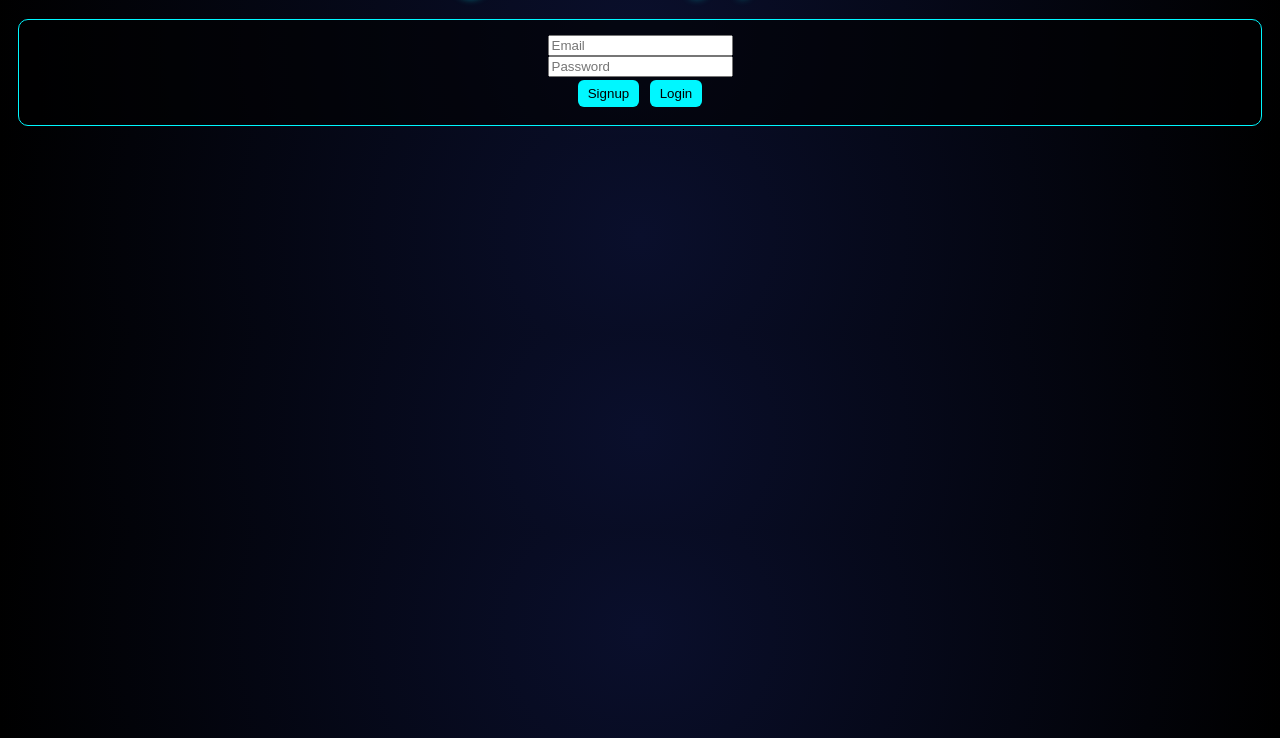
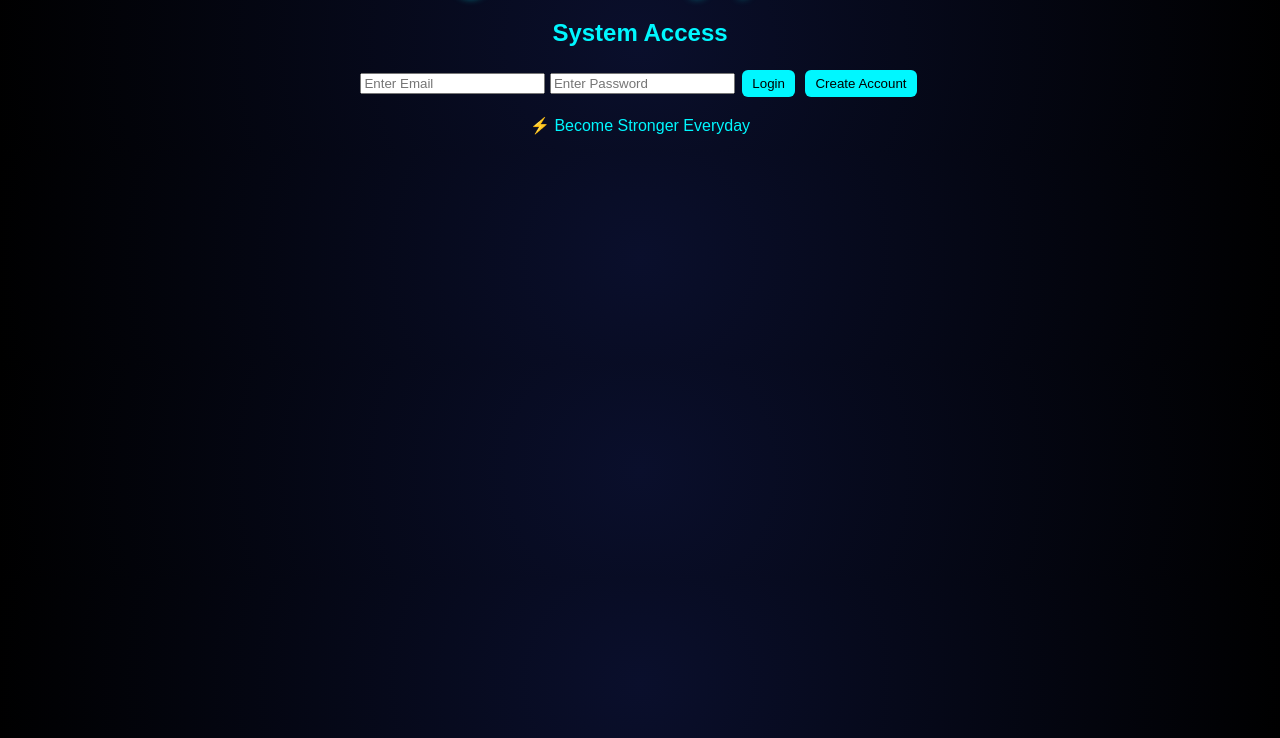
Before and after one commit to Sahil404-error/solo-leveling-app, a plain HTML site: page index.html in a window 1280 px wide. Shown: the part 62-800 px from the top of the page. Drawn offline with Linux system fonts and the light colour scheme; no server answers.

Commit message:
Refactor authBox with new design and placeholders
Updated the authentication box layout and placeholders.

```diff
--- a/index.html
+++ b/index.html
@@ -49,11 +49,18 @@ button {
 <h1>🔥 Solo Leveling System</h1>
 
 <!-- AUTH -->
-<div id="authBox" class="box">
-  <input id="email" placeholder="Email"><br>
-  <input id="password" type="password" placeholder="Password"><br>
-  <button onclick="signup()">Signup</button>
-  <button onclick="login()">Login</button>
+<div id="authBox" class="auth-container">
+  <div class="auth-card">
+    <h2>System Access</h2>
+
+    <input id="email" placeholder="Enter Email">
+    <input id="password" type="password" placeholder="Enter Password">
+
+    <button onclick="login()">Login</button>
+    <button onclick="signup()">Create Account</button>
+
+    <p class="tagline">⚡ Become Stronger Everyday</p>
+  </div>
 </div>
 
 <!-- APP -->
```
